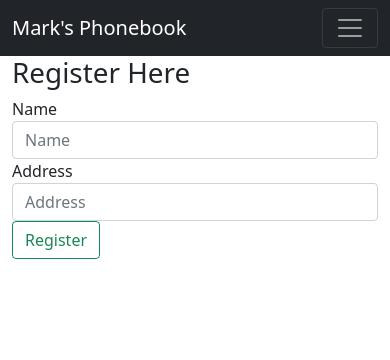
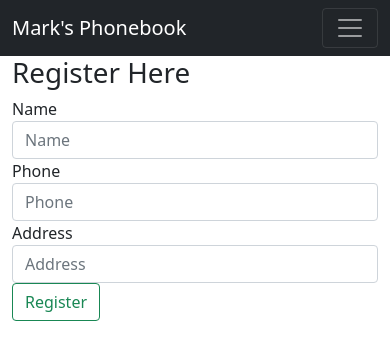
Before and after one commit to MarkyDaSharky/phonebook-flask, a Flask app: template app/templates/register.html in a window 390 px wide. Shown: the top 360 px of the page. Run offline with Flask 2, Linux system fonts and the light colour scheme; the template is opened without the code that fills it: values that come from a table or form of the project are taken from there, others are empty; some libraries are stand-ins or nearby versions.

Commit message:
phonebook flask fixed register.html

```diff
--- a/app/routes.py
+++ b/app/routes.py
@@ -19,8 +19,8 @@ def register():
     form = RegisterForm()
     if form.validate_on_submit():
         name = form.name.data
-        phone_number = form.phone.data
+        phone = form.phone.data
         address = form.address.data
-        print(name, phone_number, address)
+        print(name, phone, address)
         return redirect(url_for('index'))
     return render_template('register.html', form = form)
--- a/app/templates/register.html
+++ b/app/templates/register.html
@@ -13,17 +13,13 @@
                 {{ form.name(class='form-control', placeholder='Name') }}
             </fieldset>
             <fieldset>
-                {{ form.Phone.label }}
-                {{ form.Phone(class='form-control', placeholder='Phone') }}
+                {{ form.phone.label }}
+                {{ form.phone(class='form-control', placeholder='Phone') }}
             </fieldset>
             <fieldset>
                 {{ form.address.label }}
                 {{ form.address(class='form-control', placeholder='Address') }}
             </fieldset>
-            <fieldset>
-                {{ form.confirm_pass.label }}
-                {{ form.confirm_pass(class='form-control', placeholder='Confirm Password') }}
-            </fieldset>
         </div>
         {{ form.submit(class='btn btn-outline-success') }}
     </form>
```
